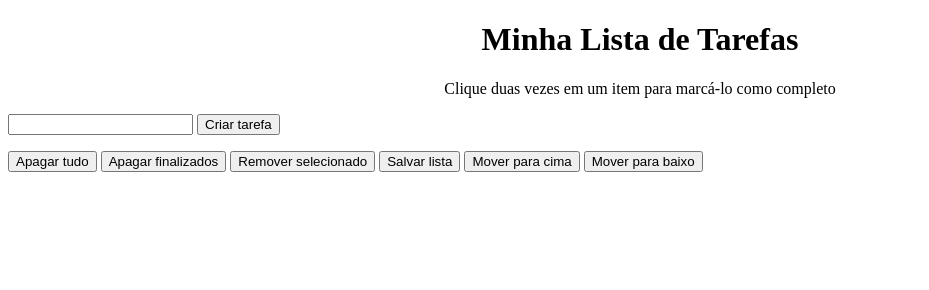
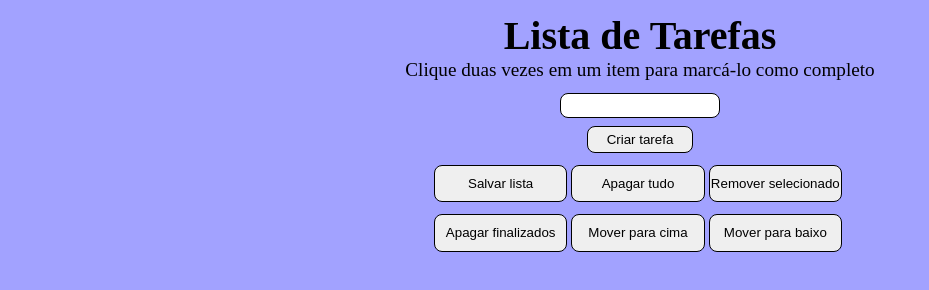
Before and after one commit to VictorMurilo23/To-Do-List, a plain HTML site: page index.html in a window 1280 px wide. Shown: the whole page, without its empty margins (0-929 px from the left). Drawn offline with Linux system fonts and the light colour scheme.

Commit message:
Estilização da página

```diff
--- a/index.html
+++ b/index.html
@@ -9,29 +9,27 @@
 </head>
 <body>
   <header>
-    <h1>Minha Lista de Tarefas</h1>
+    <h1>Lista de Tarefas</h1>
     <p id="funcionamento">Clique duas vezes em um item para marcá-lo como completo</p>
   </header>
 
   <div id="inputTarefa">
     <input type="text" id="texto-tarefa">
-    <button id="criar-tarefa">Criar tarefa</button>
+    <button id="criar-tarefa" class="button">Criar tarefa</button>
   </div>
 
+  <div id="botoes">
+    <button id="salvar-tarefas" class="button">Salvar lista</button>
+    <button id="apaga-tudo" class="button">Apagar tudo</button>
+    <button id="remover-selecionado" class="button">Remover selecionado</button>
+    <button id="remover-finalizados" class="button">Apagar finalizados</button>
+    <button id="mover-cima" class="button">Mover para cima</button>
+    <button id="mover-baixo" class="button">Mover para baixo</button>
+  </div>
   <div id="containerLista">
     <ol id="lista-tarefas">
     </ol>
   </div>
-
-  <div id="botoes">
-    <button id="apaga-tudo">Apagar tudo</button>
-    <button id="remover-finalizados">Apagar finalizados</button>
-    <button id="remover-selecionado">Remover selecionado</button>
-    <button id="salvar-tarefas">Salvar lista</button>
-    <button id="mover-cima">Mover para cima</button>
-    <button id="mover-baixo">Mover para baixo</button>
-  </div>
-
   <script src="script.js"></script>
 </body>
 </html>
--- a/script.js
+++ b/script.js
@@ -2,6 +2,7 @@ const listaToda = JSON.parse(localStorage.getItem('listaSalva'));
 const botaoCriarTarefa = document.querySelector('#criar-tarefa');
 const inputTexto = document.querySelector('#texto-tarefa');
 const listaTarefa = document.querySelector('#lista-tarefas');
+const itemSelecionado = 'itemSelecionado';
 
 function carregarListaSalva() {
   for (let index = 0; index < Object.keys(listaToda).length; index += 1) {
@@ -26,18 +27,20 @@ botaoCriarTarefa.addEventListener('click', () => {
 });
 
 listaTarefa.addEventListener('click', (event) => {
-  // eslint-disable-next-line sonarjs/no-duplicate-string
-  const verificador = document.querySelector('.itemSelecionado');
+  const verificador = document.querySelector(`.${itemSelecionado}`);
   if (verificador === null) {
-    event.target.classList.add('itemSelecionado');
+    event.target.classList.add(itemSelecionado);
   } else {
-    verificador.classList.remove('itemSelecionado'); // https://www.w3schools.com/howto/howto_js_remove_class.asp <-- me ajudou nessa parte
-    event.target.classList.add('itemSelecionado');
+    verificador.classList.remove(itemSelecionado); // https://www.w3schools.com/howto/howto_js_remove_class.asp <-- me ajudou nessa parte
+    event.target.classList.add(itemSelecionado);
   }
 });
 
 listaTarefa.addEventListener('dblclick', (event) => {
-  if (event.target.classList[0] === 'completed' || event.target.classList[1] === 'completed') {
+  if (
+    event.target.classList[0] === 'completed'
+    || event.target.classList[1] === 'completed'
+  ) {
     event.target.classList.remove('completed');
   } else {
     event.target.classList.add('completed'); // https://developer.mozilla.org/en-US/docs/Web/API/DOMTokenList/add <-- me ajudou nessa parte
@@ -58,22 +61,26 @@ document.querySelector('#remover-finalizados').addEventListener('click', () => {
 });
 
 document.querySelector('#remover-selecionado').addEventListener('click', () => {
-  document.querySelector('.itemSelecionado').remove();
+  document.querySelector(`.${itemSelecionado}`).remove();
 });
 
 document.querySelector('#salvar-tarefas').addEventListener('click', () => {
   const tarefas = {};
   const itensLista = document.querySelectorAll('li');
   for (let index = 0; index < itensLista.length; index += 1) {
-    if (itensLista[index].innerText !== '') { // vai impedir de salvar itens vazios
-      tarefas[index] = [itensLista[index].innerText, itensLista[index].className];
+    if (itensLista[index].innerText !== '') {
+      // vai impedir de salvar itens vazios
+      tarefas[index] = [
+        itensLista[index].innerText,
+        itensLista[index].className,
+      ];
     }
   }
   localStorage.setItem('listaSalva', JSON.stringify(tarefas)); // https://blog.logrocket.com/localstorage-javascript-complete-guide/ <-- me ajudou muito nessa parte :)
 });
 
 document.querySelector('#mover-cima').addEventListener('click', () => {
-  const requisito13 = document.querySelector('.itemSelecionado');
+  const requisito13 = document.querySelector(`.${itemSelecionado}`);
   if (requisito13 !== null && requisito13.previousSibling !== null) {
     const ol = requisito13.parentNode;
     ol.insertBefore(requisito13, requisito13.previousSibling); // https://developer.mozilla.org/pt-BR/docs/Web/API/Node/insertBefore <-- me ajudou.
@@ -81,7 +88,7 @@ document.querySelector('#mover-cima').addEventListener('click', () => {
 });
 
 document.querySelector('#mover-baixo').addEventListener('click', () => {
-  const requisito13 = document.querySelector('.itemSelecionado');
+  const requisito13 = document.querySelector(`.${itemSelecionado}`);
   if (requisito13 !== null && requisito13.nextSibling !== null) {
     const ol = requisito13.parentNode;
     ol.insertBefore(requisito13, requisito13.nextSibling.nextSibling); // tem que usar dois nextSibling, se não ele bota no mesmo lugar :D. (demorei)
--- a/style.css
+++ b/style.css
@@ -1,11 +1,98 @@
+* {
+  padding: 0;
+  margin: 0;
+  box-sizing: border-box;
+}
+
+body {
+  background-color: rgba(0 , 0 , 255 , 0.363);
+}
+
 header {
   text-align: center;
+  margin-top: 12px;
+  margin-bottom: 12px;
+}
+
+header h1 {
+  font-size: 2.5rem;
+}
+
+header p {
+  font-size: 1.2rem;
+}
+
+#containerLista {
+  display: flex;
+  justify-content: center;
+  margin-bottom: 12px;
+  margin-top: 12px;
+}
+
+#inputTarefa {
+  display: flex;
+  flex-direction: column;
+  align-items: center;
+}
+
+#criar-tarefa {
+  width: 8em;
+  height: 2em;
+  margin-bottom: 12px;
+}
+
+#texto-tarefa {
+  text-indent: 4px;
+  border: 1px solid black;
+  border-radius: 8px;
+  width: 12em;
+  height: 1.9em;
+  margin-bottom: 8px;
+}
+
+#texto-tarefa:focus {
+  outline: none;
 }
 
 .itemSelecionado {
-  background-color: gray;
+  background-color: white;
+  border-radius: 8px;
+  padding: 4px;
+  list-style-position: inside;
 }
 
 .completed {
   text-decoration: line-through solid black;
 }
+
+#botoes {
+  display: flex;
+  justify-content: center;
+  align-items: center;
+  width: 40%;
+  flex-wrap: wrap;
+  margin: auto;
+}
+
+#botoes button {
+  margin-bottom: 12px;
+  margin-right: 4px;
+  width: 10em;
+  height: 2.8em;
+}
+
+#lista-tarefas li {
+  font-size: 1.2rem;
+  list-style-position: inside;
+  text-align: center;
+}
+
+.button {
+  cursor: pointer;
+  border-radius: 8px;
+  border: 1px solid black;
+}
+
+.button:hover {
+  background-color: rgba(255 , 255 , 255 , 0.616);
+}
```
